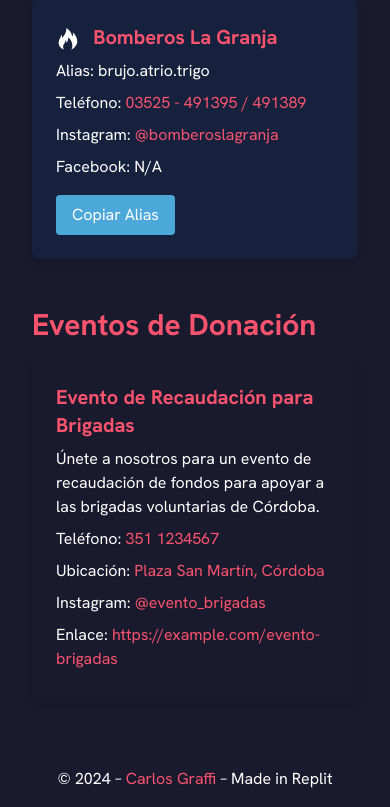
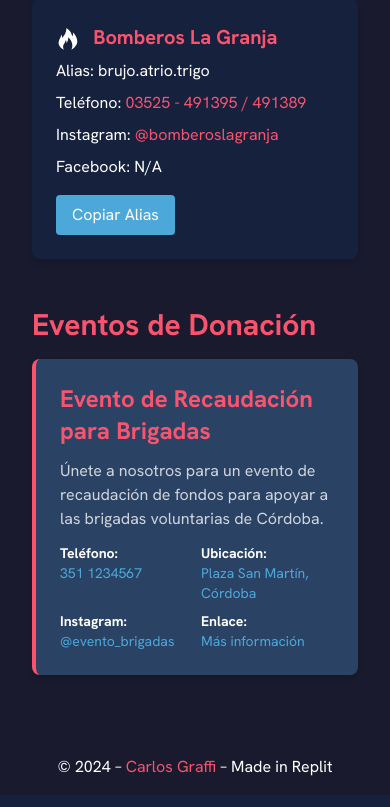
Before and after one commit to carlosgraffi/AyudaIncendiosCordoba, a Flask app: page / in a window 390 px wide. Shown: the part 3156-3963 px from the top of the page. Run offline with Flask 3, Linux system fonts and the light colour scheme.

Commit message:
Agent query: Is the donation events section visible on the main page with the new styling (blue background, left border accent, hover effect)? Does it look good on both desktop and mobile views?

```diff
--- a/static/css/tailwind.css
+++ b/static/css/tailwind.css
@@ -76,3 +76,22 @@ header h1 {
 .brigade-card svg {
     vertical-align: middle;
 }
+
+/* New styles for donation event cards */
+.event-card {
+    background-color: #2a4365;
+    border-left: 4px solid #f9536e;
+    transition: transform 0.3s ease-in-out;
+}
+
+.event-card:hover {
+    transform: scale(1.03);
+}
+
+.text-f9536e {
+    color: #f9536e;
+}
+
+.text-4da8da {
+    color: #4da8da;
+}
--- a/templates/index.html
+++ b/templates/index.html
@@ -51,34 +51,37 @@
         <h2 class="text-3xl font-bold mb-4">Eventos de Donación</h2>
         <div id="events-container" class="grid grid-cols-1 sm:grid-cols-2 lg:grid-cols-3 gap-4">
             {% for event in donation_events %}
-            <div class="event-card rounded-lg shadow-md p-6">
-                <h3 class="text-xl font-bold mb-2">{{ event.name }}</h3>
-                <p class="mb-2">{{ event.description }}</p>
-                <p class="mb-2">
-                    Teléfono:
+            <div class="event-card rounded-lg shadow-md p-6 mb-4">
+                <h3 class="text-2xl font-bold mb-3 text-f9536e">{{ event.name }}</h3>
+                <p class="mb-3 text-gray-300">{{ event.description }}</p>
+                <div class="grid grid-cols-2 gap-2 text-sm">
+                    <p>
+                        <span class="font-semibold">Teléfono:</span><br>
                         {% if event.phone_number %}
-                        <a href="https://wa.me/{{ event.phone_number|replace(' ', '') }}" target="_blank" class="hover:underline">{{ event.phone_number }}</a>
+                            <a href="https://wa.me/{{ event.phone_number|replace(' ', '') }}" target="_blank" class="hover:underline text-4da8da">{{ event.phone_number }}</a>
                         {% else %}
                             N/A
                         {% endif %}
                     </p>
-                <p class="mb-2">
-                    Ubicación:
-                    <a href="https://www.google.com/maps/search/?api=1&query={{ event.location|urlencode }}" target="_blank" class="hover:underline">{{ event.location }}</a>
+                    <p>
+                        <span class="font-semibold">Ubicación:</span><br>
+                        <a href="https://www.google.com/maps/search/?api=1&query={{ event.location|urlencode }}" target="_blank" class="hover:underline text-4da8da">{{ event.location }}</a>
                     </p>
-                <p class="mb-2">
-                    Instagram:
+                    <p>
+                        <span class="font-semibold">Instagram:</span><br>
                         {% if event.instagram %}
-                        <a href="https://www.instagram.com/{{ event.instagram.lstrip('@') }}" target="_blank" class="hover:underline">{{ event.instagram }}</a>
+                            <a href="https://www.instagram.com/{{ event.instagram.lstrip('@') }}" target="_blank" class="hover:underline text-4da8da">{{ event.instagram }}</a>
                         {% else %}
                             N/A
                         {% endif %}
                     </p>
                     {% if event.link %}
-                <p class="mb-2">
-                    Enlace: <a href="{{ event.link }}" target="_blank" class="hover:underline">{{ event.link }}</a>
+                    <p>
+                        <span class="font-semibold">Enlace:</span><br>
+                        <a href="{{ event.link }}" target="_blank" class="hover:underline text-4da8da">Más información</a>
                     </p>
                     {% endif %}
+                </div>
             </div>
             {% endfor %}
         </div>
```
Lines whose indentation alone changed are shown as unchanged.
